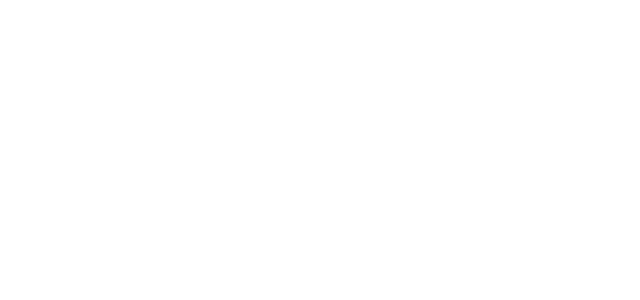
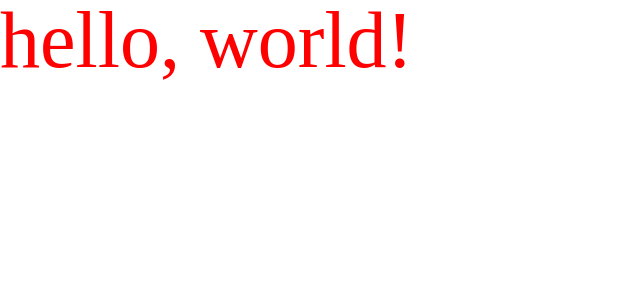
Before and after one commit to sunguh0904/sunguh0904.github.io, a React (Create React App) app: page / in a window 1280 px wide. Shown: the top 300 px of the page, without its empty margins (0-640 px from the left). Built offline with nearby package versions, Linux system fonts and the light colour scheme.

Commit message:
#32 feat 플러그인 설치 및 css-in-js 활용

```diff
--- a/src/page/Main.js
+++ b/src/page/Main.js
@@ -1,6 +1,16 @@
+import styled from "styled-components";
+
 const Main = () => {
+
+    const H1 = styled.div `
+        font-size: ${props => props.fontSize || '5rem'};
+        color: ${props => props.color || 'red'};
+    `
+
     return (
-        <></>
+        <>
+            <H1>hello, world!</H1>
+        </>
     )
 }
 
```
